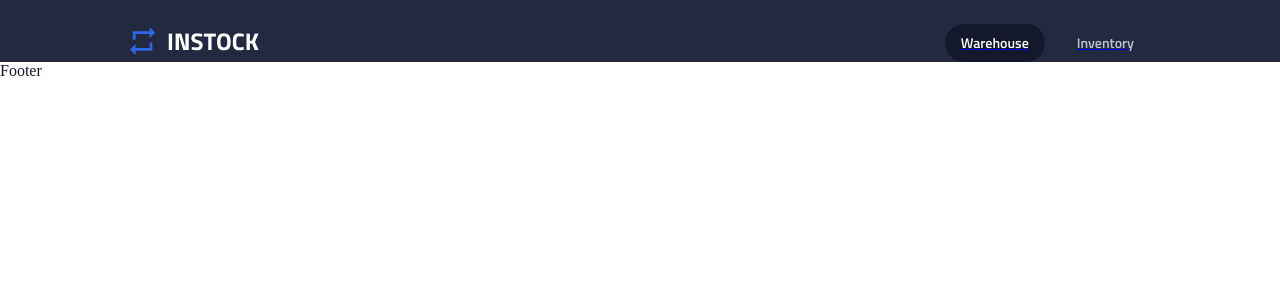
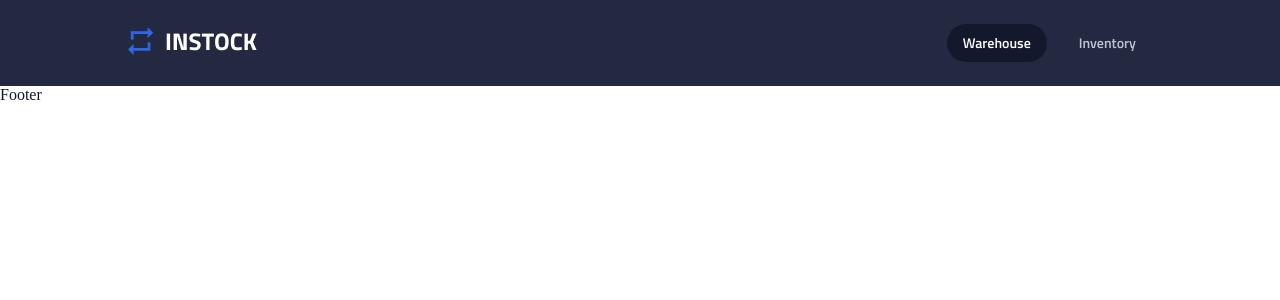
Before and after one commit to ChenElla/well_group_5_inStock, a React (Vite) app: page / in a window 1280 px wide. Shown: the top 300 px of the page. Built offline with nearby package versions, Linux system fonts and the light colour scheme.

Commit message:
Change globals.scss to include a tag; update header.scss desktop mode

```diff
--- a/src/components/Header/Header.scss
+++ b/src/components/Header/Header.scss
@@ -12,10 +12,12 @@
     @include tablet {
       padding: 32px 32px 0;
       padding-bottom:32px;
-      @include desktop {
-        @include desktopWidths;
-        padding-top: 24px;
-      }
+    }
+    @include desktop {
+      // @include desktopWidths;
+      padding:24px 0;
+      width:80%;
+      margin:0 auto;
     }
     @include flexColumn;
     gap: 24px;
--- a/src/styling/global.scss
+++ b/src/styling/global.scss
@@ -6,6 +6,9 @@ body {
   margin: 0;
   padding: 0;
   color:$Instock-Black;
+}
+a{
+  text-decoration: none;
 }
 
 // MIXINS
```
